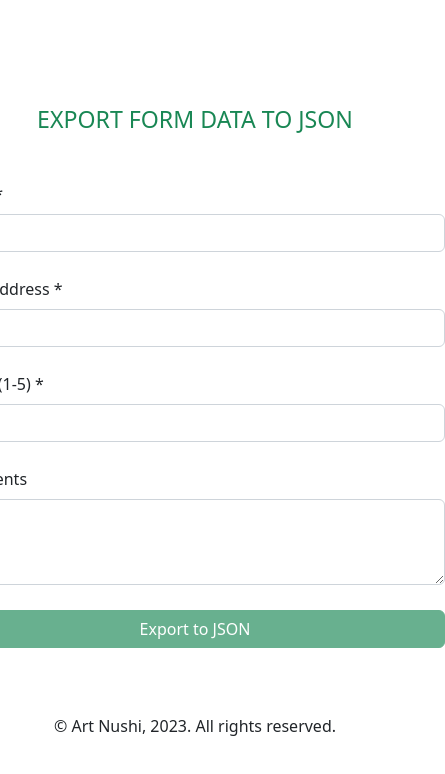
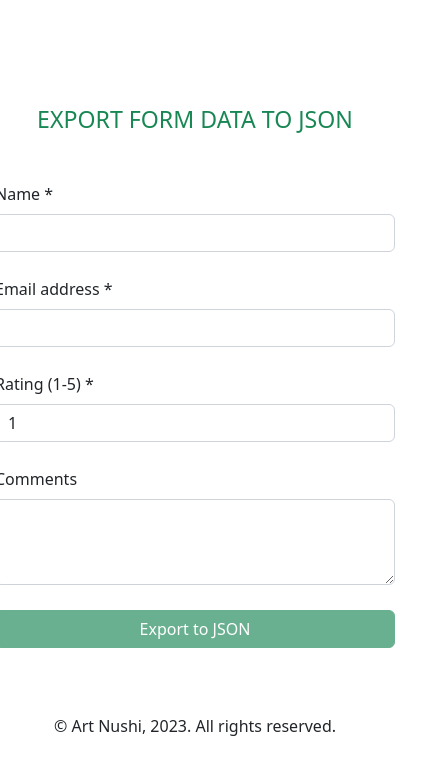
Before and after one commit to artnushi/user-feedback-to-json, a React (Vite) app: page / in a window 390 px wide. Shown: the top 774 px of the page, 445 px wide, since content can reach past the window. Built offline with nearby package versions, Linux system fonts and the light colour scheme.

Commit message:
minor responsive space fix

```diff
--- a/src/components/FeedbackForm.tsx
+++ b/src/components/FeedbackForm.tsx
@@ -92,7 +92,6 @@ const InputGroup = styled.div`
 `;
 
 const Input = styled.input`
-  //max-width: 100px;
 
   &:focus {
     outline: 0;
@@ -101,7 +100,7 @@ const Input = styled.input`
 `;
 
 const Button = styled.button`
-  min-width: 500px;
+  min-width: 400px;
 
   &:focus {
     outline: 0;
```
